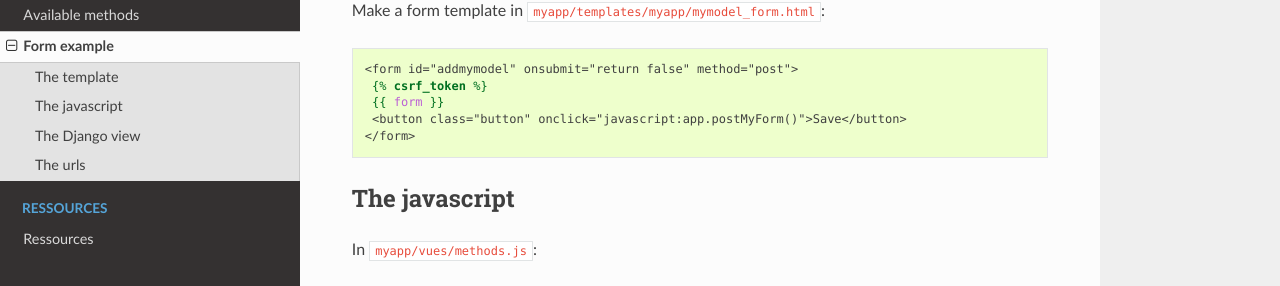
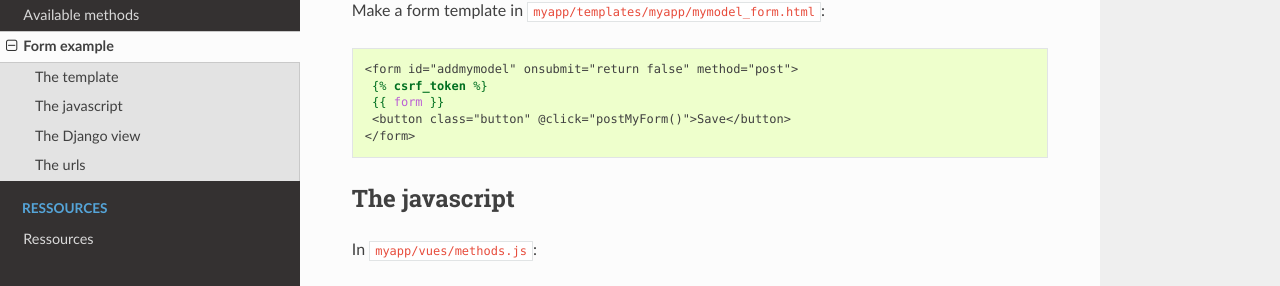
Before and after one commit to synw/django-vitevue, a Sphinx documentation site: the page built from docs/usage/example.rst, in a window 1280 px wide and 900 px high. Shown: the part 265-551 px from the top of the window. Built offline with Sphinx 7.4.7 and the Read the Docs theme 2.0.0, drawn with Linux system fonts in a browser that asks for light colours; some of the changed lines change nothing that is shown.

Commit message:
Minor improvement in docs

```diff
--- a/docs/usage/example.rst
+++ b/docs/usage/example.rst
@@ -15,7 +15,7 @@
    <form id="addmymodel" onsubmit="return false" method="post">
     {% csrf_token %}
     {{ form }}
-    <button class="button" onclick="javascript:app.postMyForm()">Save</button>
+    <button class="button" @click="postMyForm()">Save</button>
    </form>
 
 The javascript
```
